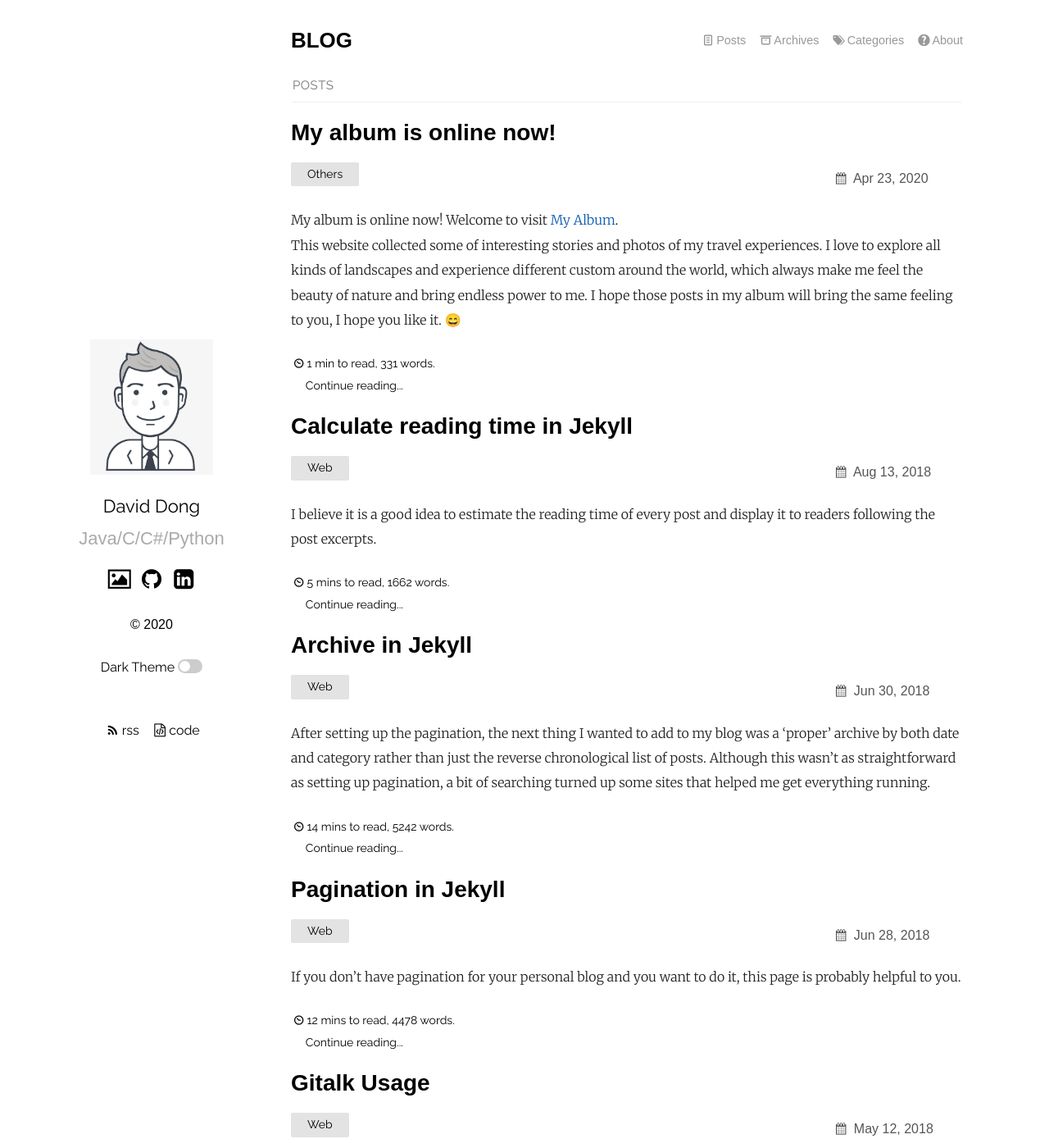
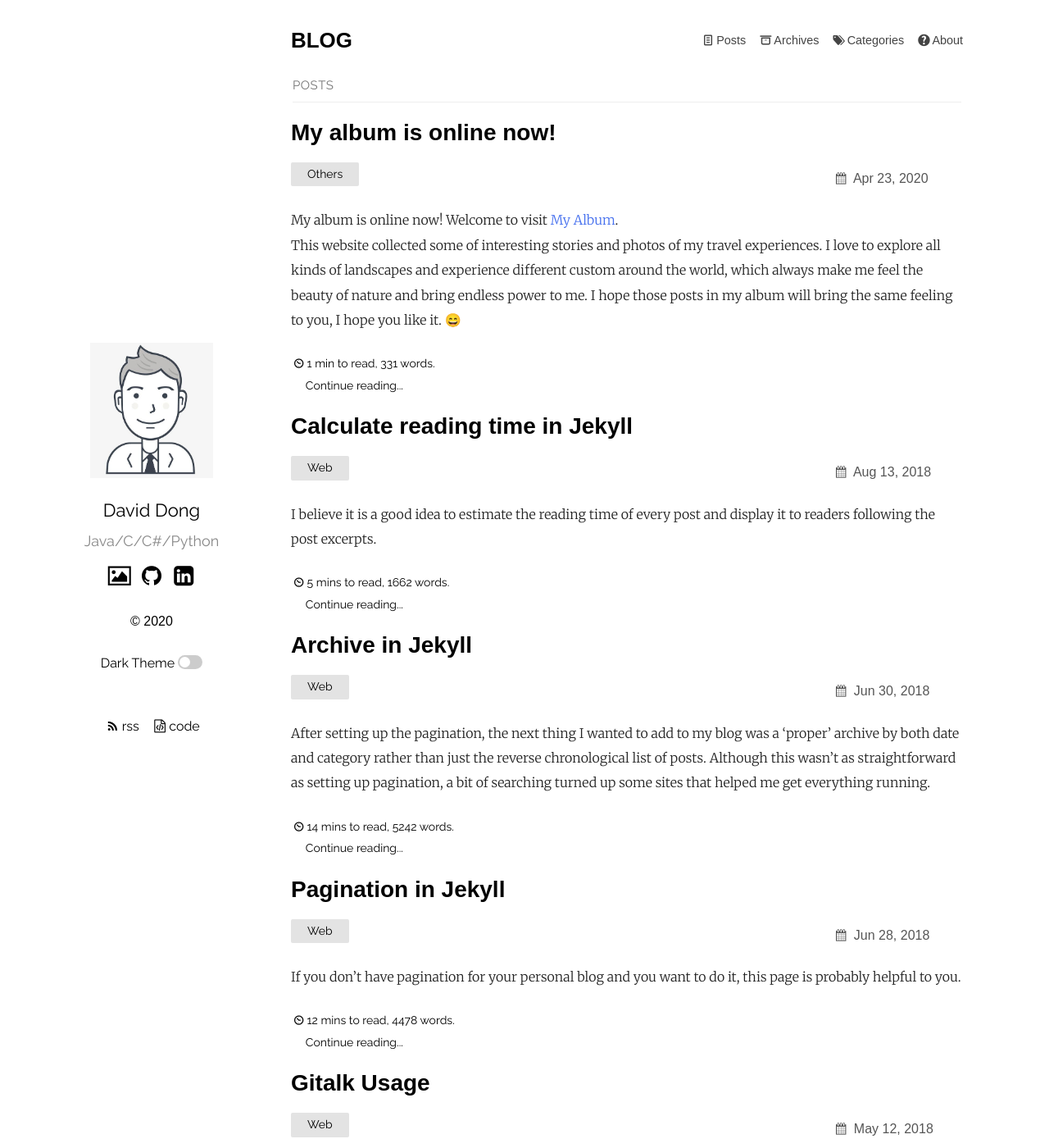
Before and after one commit to gangdong/jekyll-theme-rawposts, a Jekyll site: the page built from blog/index.html, in a window 1280 px wide and 1400 px high. Shown: the whole window at 82% size. Built offline with Jekyll 4.4.1, drawn with Linux system fonts in a browser that asks for light colours; emoji names are drawn with the system emoji font; the list of posts is cut into pages by our own code; comment, search, counter and statistics services are not loaded.

Commit message:
Update plain.scss
re-set some attributes

```diff
--- a/_sass/plain.scss
+++ b/_sass/plain.scss
@@ -2,7 +2,7 @@
 @import "ext/normalize";
 @import "syntax";
 
-$linkColor: #0a59b0;
+$linkColor: #436EEE;
 $mobileW: 768px;
 $smallMobileW: 480px;
 $bigScreenW: 1600px;
@@ -95,9 +95,10 @@ main {
       font-weight: normal;
     }
     .tagline {
-      font-size: 22px;
+	  font-family: "Raleway", sans-serif;
+      font-size: 18px;
       margin-top: 17px;
-      color: #aaa;
+      color: #888;
       white-space: pre-wrap;
       line-height: normal;
     }
@@ -322,7 +323,7 @@ main {
 }
 
 #posts-label {
-  font-family: "Raleway",'Arial', 'Microsoft Yahei', '微软雅黑', sans-serif;
+  font-family: 'Raleway', 'Arial', 'Microsoft Yahei', '微软雅黑', sans-serif;
   margin: 0px 2px;
   border-bottom: 1px solid #eee;
   font-size: 15px;
@@ -335,7 +336,7 @@ main {
 .menu{
 
   font-size: 90%;
-  font-family: ’Bradley Hand ITC‘， 'Verdana', 'Microsoft Yahei', '微软雅黑', sans-serif;
+  font-family: 'Arial', 'Raleway', 'Microsoft Yahei', '微软雅黑', sans-serif;
   min-width: 100px;
   display: flex;
   flex-direction:row;
@@ -368,7 +369,7 @@ a {
 .menu_tag_a{
 
 	margin-right: 10px;
-	color:#999;
+	color:#444;
 	@media screen and (max-width: $smallMobileW) {
 		margin-right: 8px;
   }
@@ -379,7 +380,7 @@ a {
 .menu_tag_b{
 
 	margin-right: 0px;
-	color:#999;
+	color:#444;
 	@media screen and (max-width: $smallMobileW) {
 		margin-right: 0px;
   }
```
